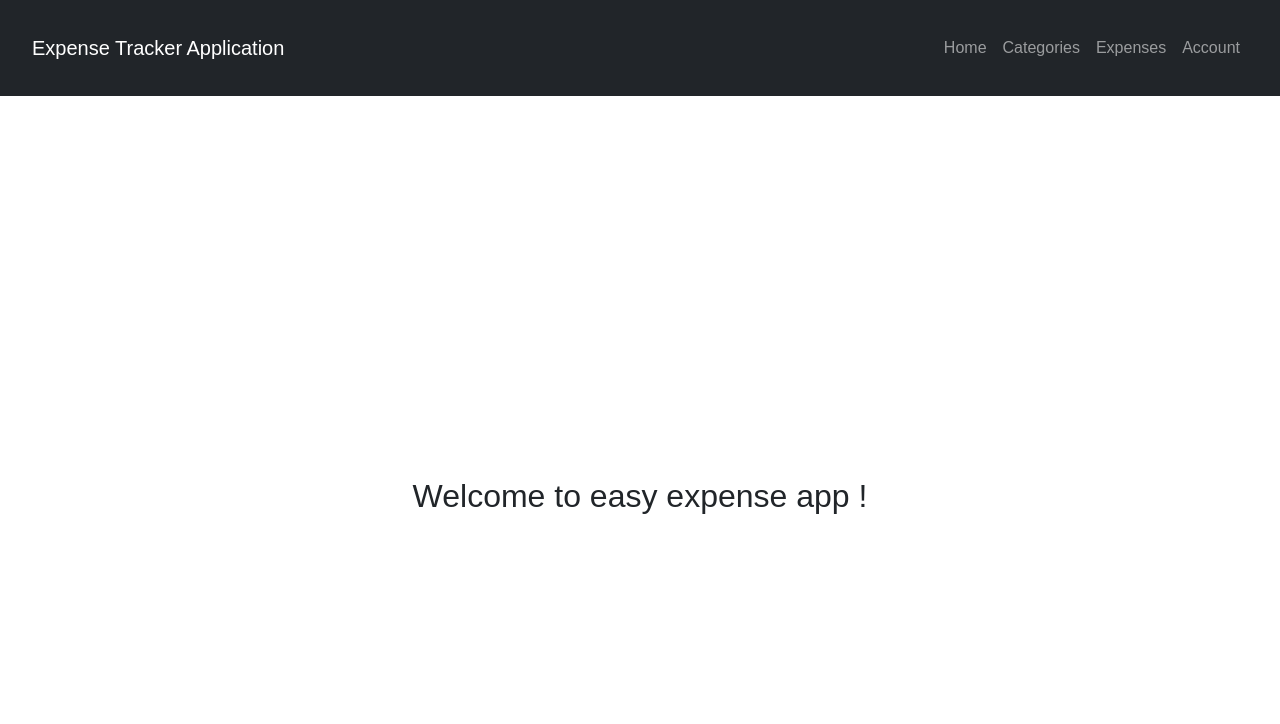
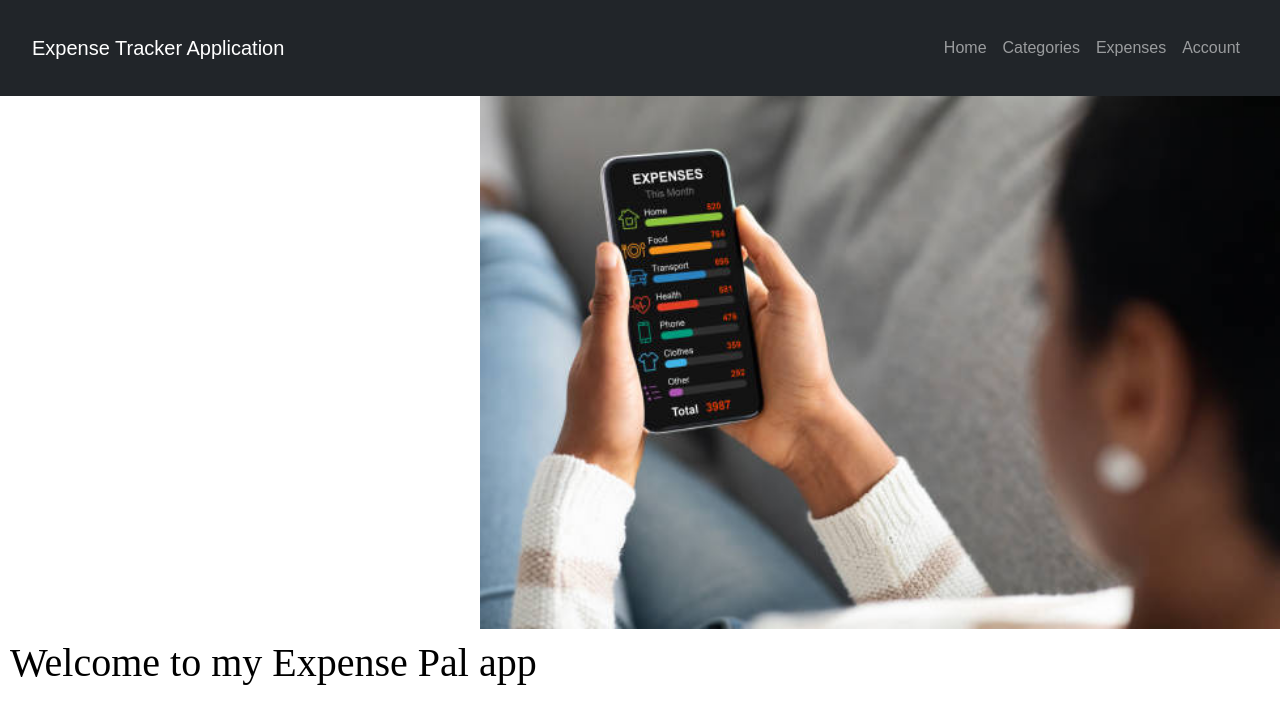
Before and after one commit to Angelinamathew/ExpensePal, a React (Create React App) app in the folder app/: page / in a window 1280 px wide. Shown: the top 724 px of the page. Built offline with nearby package versions, Linux system fonts and the light colour scheme; the HTML template or start-up script is replaced by a standard one.

Commit message:
Working on home page

```diff
--- a/app/package.json
+++ b/app/package.json
@@ -7,7 +7,10 @@
     "@testing-library/react": "^13.4.0",
     "@testing-library/user-event": "^13.5.0",
     "bootstrap": "^5.3.3",
+    "chart.js": "^4.4.3",
     "react": "^18.2.0",
+    "react-bootstrap": "^2.10.2",
+    "react-chartjs-2": "^5.2.0",
     "react-cookie": "^7.1.4",
     "react-datepicker": "^6.9.0",
     "react-dom": "^18.2.0",
--- a/app/src/App.js
+++ b/app/src/App.js
@@ -4,15 +4,18 @@ import Category from './Category';
 import Home from './Home';
 import Expsenses from './Expenses'; // Corrected import
 
+
 class App extends Component {
     render() {
         return (
             <Router>
+                <div>
                 <Routes>
                      <Route path='/' element={<Home />} />
                      <Route path='/categories' element={<Category />} />
                      <Route path='/expenses' element={<Expsenses />} />
                 </Routes>
+                </div>
             </Router>
         );
     }
--- a/app/src/Category.js
+++ b/app/src/Category.js
@@ -3,39 +3,48 @@ import AppNav from './AppNav';
 
 class Category extends Component {
 
+    // Initialize the state with isLoading set to true and Categories as an empty array
     state = {
-        isLoading : true,
-        Categories : []
+        isLoading: true,
+        Categories: []
     }
 
-    async componentDidMount(){
-        const response=await fetch('/api/categories');
+    // Lifecycle method that runs after the component is mounted to the DOM
+    async componentDidMount() {
+        // Fetch data from the API endpoint
+        const response = await fetch('/api/categories');
+        // Parse the response data as JSON
         const body = await response.json();
-        this.setState({Categories : body , isLoading: false});
+        // Update the state with the fetched data and set isLoading to false
+        // The isLoading state property is set to false, indicating that the loading process is complete.
+        this.setState({ Categories: body, isLoading: false });
     }
 
     render() {
-        const {Categories , isLoading} = this.state;
-        if(isLoading)
+        // Destructure Categories and isLoading from the state
+        const { Categories, isLoading } = this.state;
+
+        // If data is still loading, display a loading message
+        if (isLoading)
             return (<div>Loading...</div>);
 
+        // Once data is loaded, display the navigation component and the list of categories
         return (
-
             <div>
-                    <AppNav/>
-                    <h2>Categories</h2>
+                <AppNav /> {/* Render the AppNav component */}
+                <h2>Categories</h2> {/* Heading for the categories list */}
                 {
-                        Categories.map( category =>
-                            <div id={category.id}>
-                                {category.name}
+                    // Map over the Categories array to create a div for each category
+                    Categories.map(category =>
+                        <div key={category.id}> {/* Set a unique key for each div using the category id */}
+                            {category.name} {/* Display the category name */}
                         </div>
                     )
-
                 }
-
             </div>
         );
     }
 }
 
+// Export the Category component as the default export
 export default Category;
--- a/app/src/Home.js
+++ b/app/src/Home.js
@@ -1,22 +1,26 @@
 import React, { Component } from 'react';
 import AppNav from './AppNav';
-
-
-
-
 
 class Home extends Component {
     state = {}
 
     render() {
+        const mystyle = {
+            color: "black",
+            padding: "10px",
+            fontFamily: "Times Roman"
+          };
         return (
             <div>
              <AppNav/>
-             <h2 style={{display: 'flex',  justifyContent:'center', alignItems:'center', height: '100vh'}}>
-               Welcome to easy expense app !
-               </h2>
-              </div>
-            );
+             <div style={{ display: 'flex', justifyContent: 'right', alignItems: 'center' }}>
+               <img src="/home1.jpg" alt="App Logo" style={{ width: '800px', height: 'auto' }} />
+             </div>
+             <h1 style={mystyle}>
+                Welcome to my Expense Pal app
+             </h1>
+            </div>
+        );
     }
 }
 
```
Also changed, not shown: app/src/Home.css (added, +21 -0 lines), app/public/home1.jpg (added), app/src/AppNav.css (added), 1 other file (tests, documents, lock files or other folders). Lines whose indentation alone changed are shown as unchanged.
